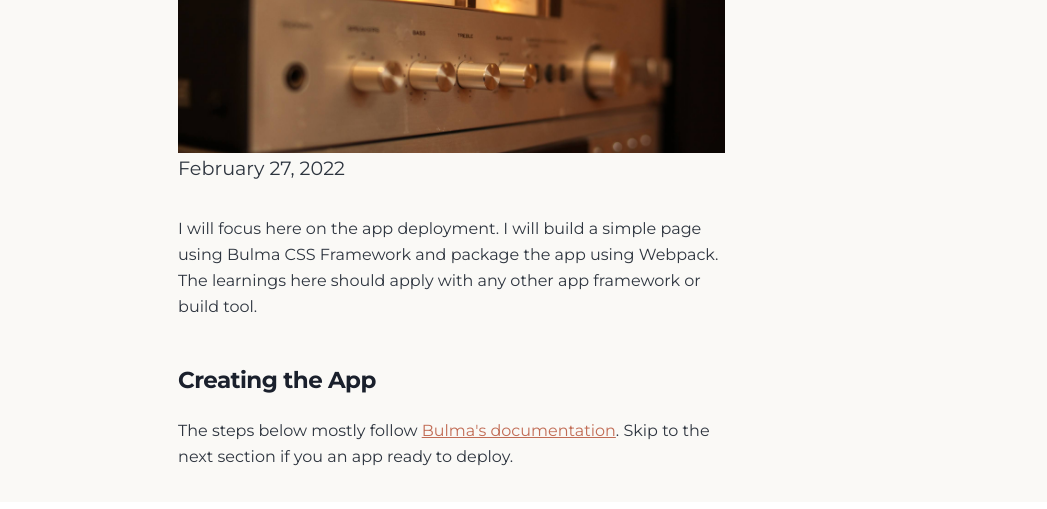
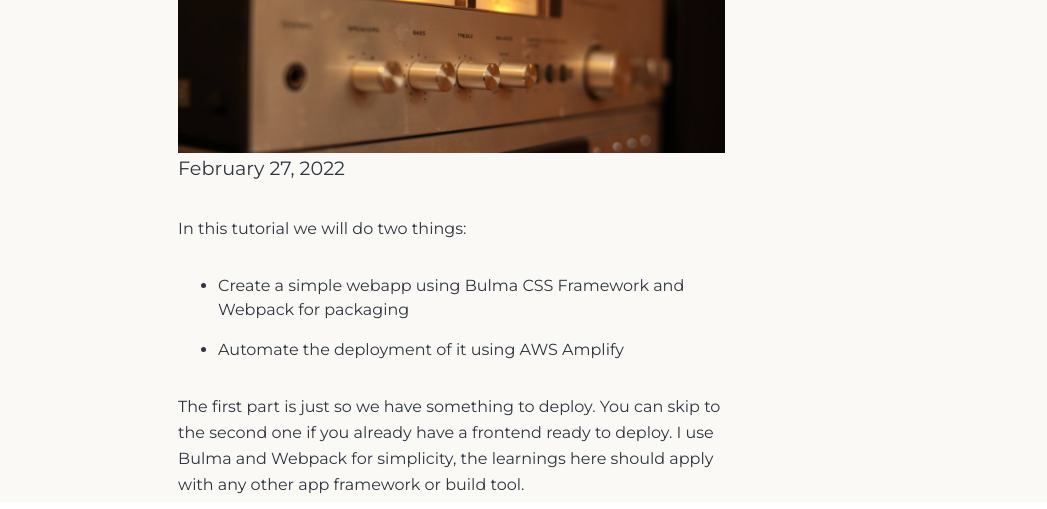
Before and after one commit to oliviergob/gobslog.com, a Gatsby site: page /20220227-deploy-frontend-amplify/ in a window 1280 px wide. Shown: the part 295-804 px from the top of the page, without its empty margins (71-1118 px from the left). Built offline with nearby package versions, Linux system fonts and the light colour scheme; Gatsby itself is replaced by a stand-in of ours; some packages are replaced by stand-ins of ours.

Commit message:
Added support for bullet point lists

```diff
--- a/content/blog/20220227-deploy-frontend-amplify/index.md
+++ b/content/blog/20220227-deploy-frontend-amplify/index.md
@@ -5,7 +5,12 @@ description: "Automate the build and deployment of your frontend using AWS Ampli
 image: ./amplifier.jpg
 ---
 
-I will focus here on the app deployment. I will build a simple page using Bulma CSS Framework and package the app using Webpack. The learnings here should apply with any other app framework or build tool.
+In this tutorial we will do two things:
+* Create a simple webapp using Bulma CSS Framework and Webpack for packaging
+* Automate the deployment of it using AWS Amplify
+
+The first part is just so we have something to deploy. You can skip to the second one if you already have a frontend ready to deploy.
+I use Bulma and Webpack for simplicity, the learnings here should apply with any other app framework or build tool.
 
 
 ## Creating the App
--- a/src/style.css
+++ b/src/style.css
@@ -171,10 +171,10 @@ ul,
 ol {
   margin-left: var(--spacing-0);
   margin-right: var(--spacing-0);
-  padding: var(--spacing-0);
   margin-bottom: var(--spacing-8);
   list-style-position: outside;
   list-style-image: none;
+
 }
 
 ul li,
```
